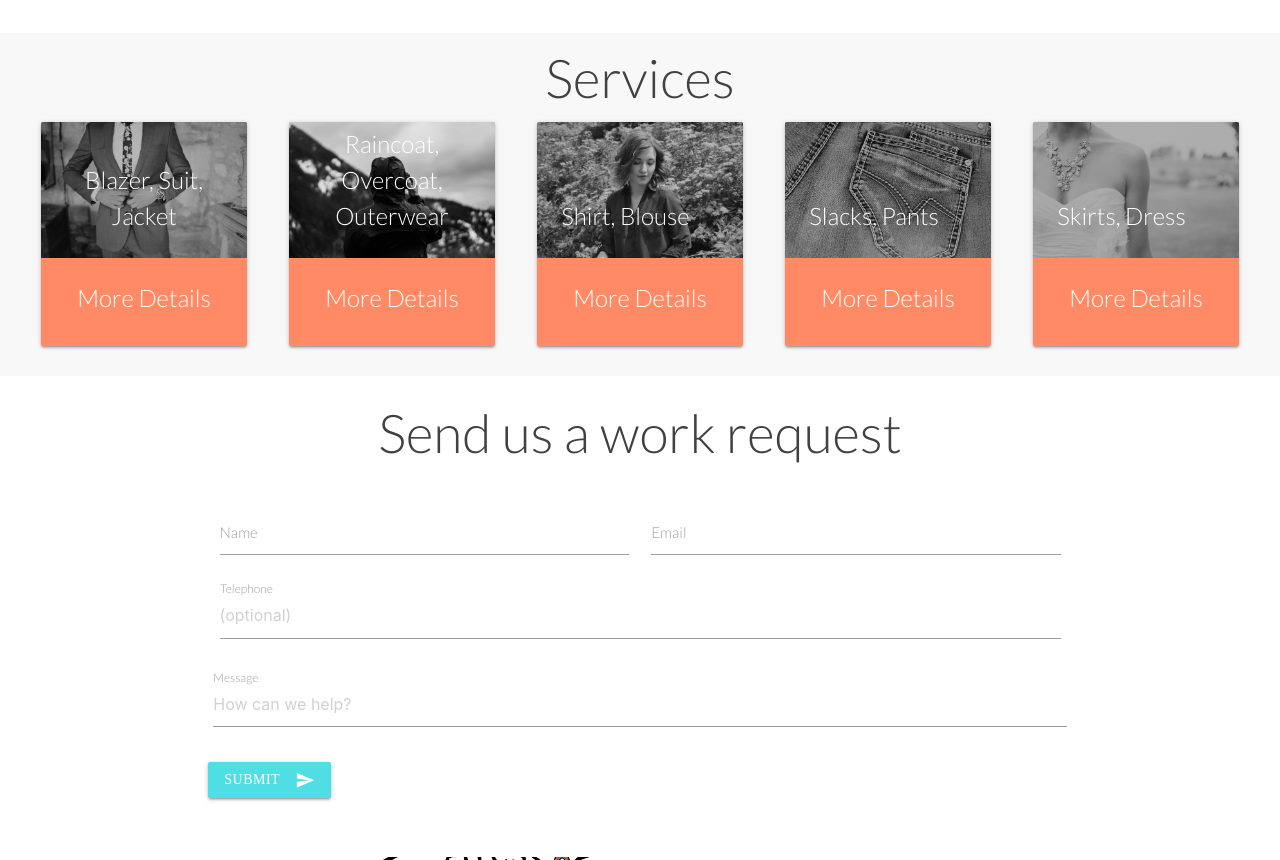
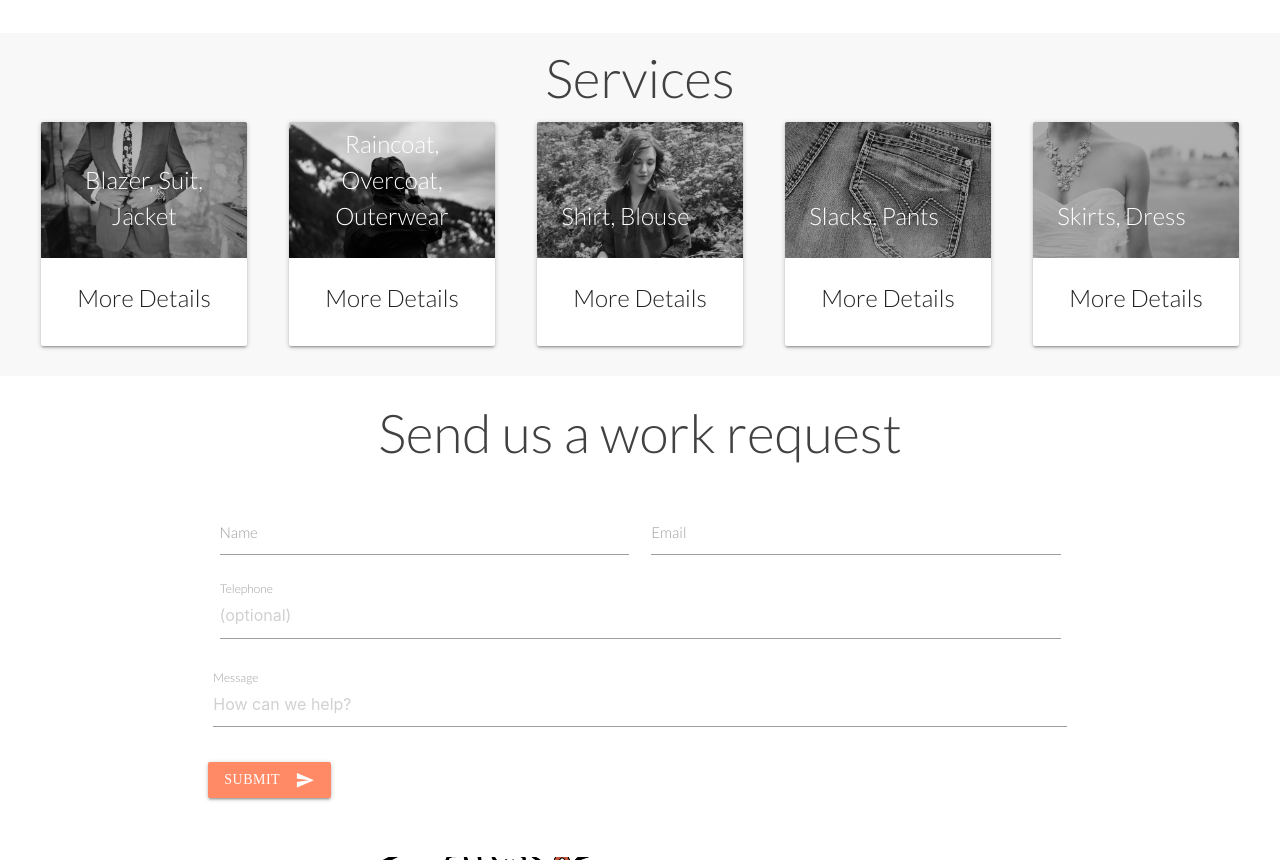
Before and after one commit to melynguy/beacon-alterations.github.io, a plain HTML site: page docs/index.html in a window 1280 px wide. Shown: the part 1476-2336 px from the top of the page. Drawn offline with nearby package versions, Linux system fonts and the light colour scheme.

Commit message:
Fixed color scheme on cards and button

```diff
--- a/docs/css/main.css
+++ b/docs/css/main.css
@@ -41,12 +41,12 @@ a.anchor {
 
 .btn {
     font-family: "woodford bourne";
-    background-color:#4fdee3;
+    background-color:#FF8A65;
 }
 
 .btn:hover {
     font-family: "woodford bourne";
-    background-color:#ACF0F2;
+    background-color:#FFAB91;
 }
 
 /* PARALLAX/ABOUT US CSS */
--- a/docs/index.html
+++ b/docs/index.html
@@ -102,13 +102,13 @@
                 <h2>Services</h2>
                 <div class="row">
                     <div class="col">
-                        <div class="card deep-orange lighten-2">
+                        <div class="card">
                             <div class="card-image waves-effect waves-block waves-light">
                                 <img class="activator" src="img/suit.jpg">
                                 <span class="card-title">Blazer, Suit, Jacket</span>
                             </div>
                             <div class="card-content">
-                                <span class="card-title activator white-text text-darken-4">More Details<i class="material-icons right"></i></span>
+                                <span class="card-title activator grey-text text-darken-4">More Details<i class="material-icons right"></i></span>
                             </div>
                             <div class="card-reveal deep-orange lighten-2">
                                 <span class="card-title white-text text-darken-4"><i class="material-icons right">close</i></span>
@@ -128,13 +128,13 @@
                         </div>
                     </div>
                     <div class="col">
-                        <div class="card deep-orange lighten-2">
+                        <div class="card">
                             <div class="card-image waves-effect waves-block waves-light">
                                 <img class="activator" src="img/rain-jacket.jpg">
                                 <span class="card-title">Raincoat, Overcoat, Outerwear</span>
                             </div>
                             <div class="card-content">
-                                <span class="card-title activator white-text text-darken-4">More Details<i class="material-icons right"></i></span>
+                                <span class="card-title activator grey-text text-darken-4">More Details<i class="material-icons right"></i></span>
                             </div>
                             <div class="card-reveal deep-orange lighten-2">
                                 <span class="card-title white-text text-darken-4"><i class="material-icons right">close</i></span>
@@ -148,13 +148,13 @@
                         </div>
                     </div>
                     <div class="col">
-                        <div class="card deep-orange lighten-2">
+                        <div class="card">
                             <div class="card-image waves-effect waves-block waves-light">
                                 <img class="activator" src="img/blouse.jpg">
                                 <span class="card-title">Shirt, Blouse</span>
                             </div>
                             <div class="card-content">
-                                <span class="card-title activator white-text text-darken-4">More Details<i class="material-icons right"></i></span>
+                                <span class="card-title activator grey-text text-darken-4">More Details<i class="material-icons right"></i></span>
                             </div>
                             <div class="card-reveal deep-orange lighten-2">
                                 <span class="card-title white-text text-darken-4"><i class="material-icons right">close</i></span>
@@ -169,13 +169,13 @@
                         </div>
                     </div>
                     <div class="col">
-                        <div class="card deep-orange lighten-2">
+                        <div class="card">
                             <div class="card-image waves-effect waves-block waves-light">
                                 <img class="activator" src="img/jeans.jpg">
                                 <span class="card-title">Slacks, Pants</span>
                             </div>
                             <div class="card-content">
-                                <span class="card-title activator white-text text-darken-4">More Details<i class="material-icons right"></i></span>
+                                <span class="card-title activator grey-text text-darken-4">More Details<i class="material-icons right"></i></span>
                             </div>
                             <div class="card-reveal deep-orange lighten-2">
                                 <span class="card-title white-text text-darken-4"><i class="material-icons right">close</i></span>
@@ -201,13 +201,13 @@
                         </div>
                     </div>
                     <div class="col">
-                        <div class="card deep-orange lighten-2">
+                        <div class="card">
                             <div class="card-image waves-effect waves-block waves-light">
                                 <img class="activator" src="img/wedding-dress.jpg">
                                 <span class="card-title">Skirts, Dress</span>
                             </div>
                             <div class="card-content">
-                                <span class="card-title activator white-text text-darken-4">More Details<i class="material-icons right"></i></span>
+                                <span class="card-title activator grey-text text-darken-4">More Details<i class="material-icons right"></i></span>
                             </div>
                             <div class="card-reveal deep-orange lighten-2">
                                 <span class="card-title white-text text-darken-4"><i class="material-icons right">close</i></span>
@@ -279,8 +279,6 @@
                             </div>
                             <br>
                             <br>
-
-                        <!--</div>-->
                     </form>
                 </div>
 
@@ -299,6 +297,7 @@
     <section>
         <a class="anchor" id="contact-link"></a>
         <div id="contactus">
+            <div class="container">
                 <h2>
                     Contact Us
                 </h2>
@@ -343,6 +342,7 @@
                                 <a href="https://www.google.com/maps/place/2533+15th+Ave+S,+Seattle,+WA+98144/@47.5800243,-122.3159176,17z/data=!3m1!4b1!4m5!3m4!1s0x54906a869351da9d:0x8baae2315af7c2e7!8m2!3d47.5800243!4d-122.3137289" target="_blank">
                                     <img src="img/map.jpg" alt="Open Google Maps">
                                 </a>
+                            </div>
                         </div>
                     </div>
                 </div>
```
Lines whose indentation alone changed are shown as unchanged.
